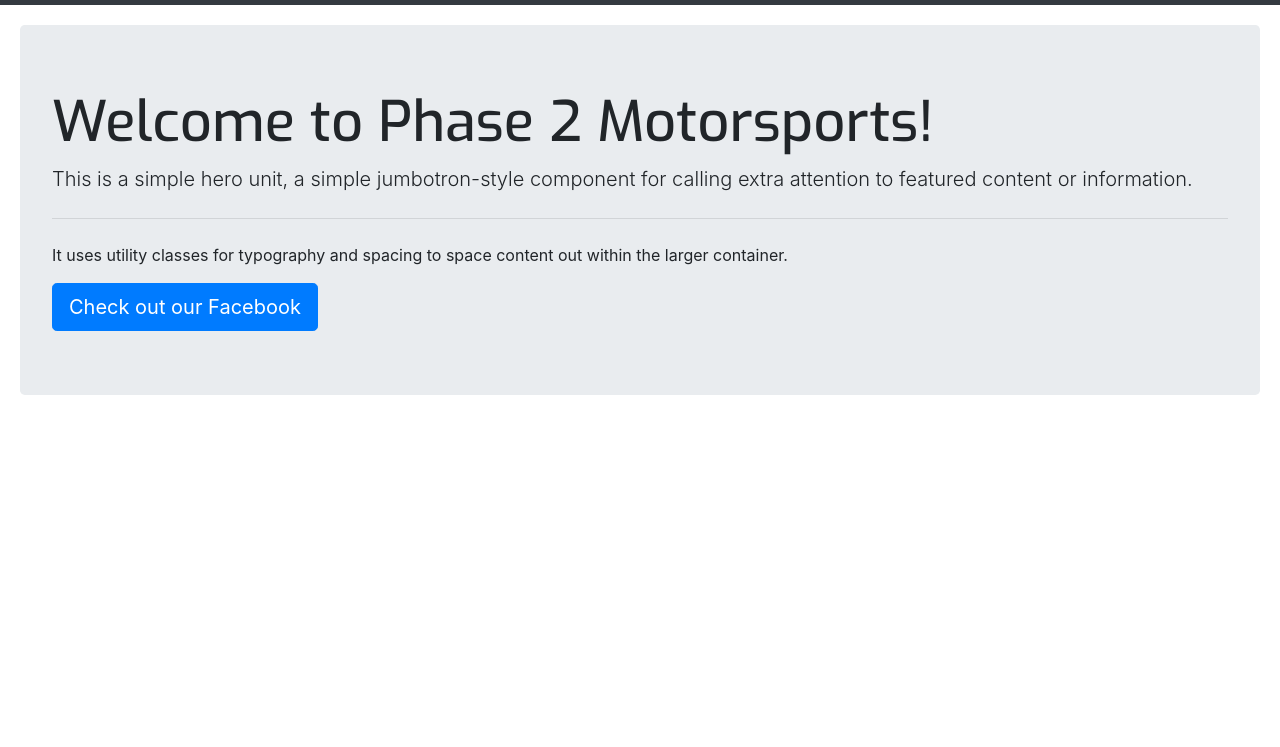
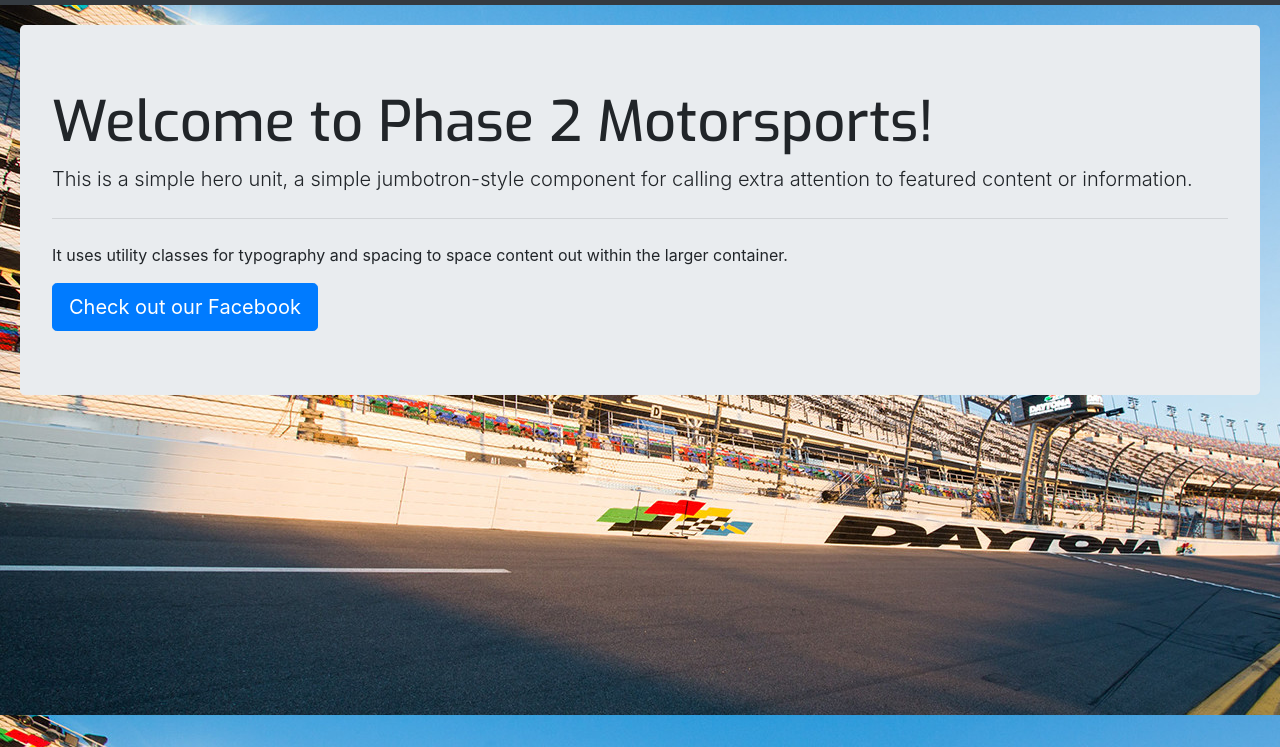
Before and after one commit to Code-Institute-Submissions/Phase-2-Motorsports-Project, a plain HTML site: page index.html in a window 1280 px wide. Shown: the part 53-800 px from the top of the page. Drawn offline with nearby package versions, Linux system fonts and the light colour scheme.

Commit message:
third commit

```diff
--- a/index.html
+++ b/index.html
@@ -15,7 +15,7 @@
 	<title>Phase 2 Motorsports</title>
 </head>
 
-<body>
+<body background="./assets/images/daytona.jpeg">
 	<section>
 
 		<nav class="navbar navbar-expand-lg navbar navbar-dark bg-dark">
```
Also changed, not shown: assets/images/daytona.jpeg (added).
